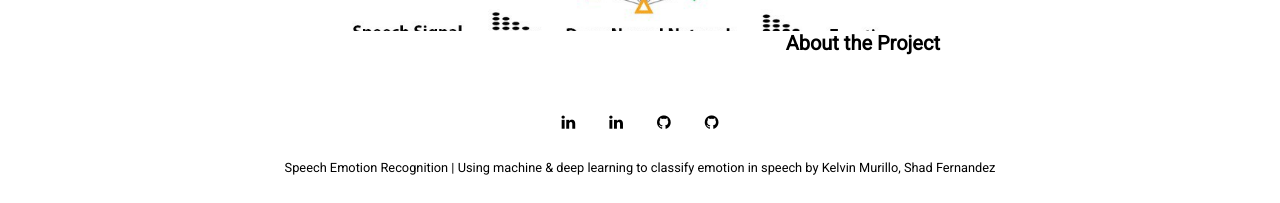
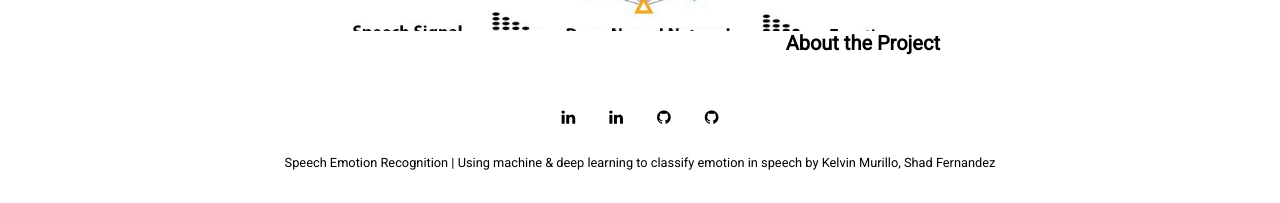
Before and after one commit to kelvinm10/SER_Website, a Jekyll site: the page built from _posts/2022-04-02-about-the-authors.md, in a window 1280 px wide and 1400 px high, scrolled down 24 px. Shown: the part 1194-1397 px from the top of the window. Built offline with Jekyll 4.4.1, drawn with Linux system fonts in a browser that asks for light colours; nearby versions of some CDN libraries.

Commit message:
changes post.scss settings

```diff
--- a/_sass/_post.scss
+++ b/_sass/_post.scss
@@ -1,7 +1,7 @@
 .post-content {
   width: 600px;
   display: block;
-  margin: 10px auto 10px;
+  margin: 5px auto 5px;
 }
 .post-date {
   display: block;
@@ -19,7 +19,7 @@
   .post-content {
     width: 60vw;
     display: block;
-    margin: 10px auto 10px;
+    margin: 5px auto 5px;
   }
   .featured-image img {
     align: middle;
@@ -30,9 +30,9 @@
 }
 @media (max-width: $tablet-width) {
   .post-content {
-    width: 95vw;
+    width: 105vw;
     display: block;
-    margin: 10px auto 10px;
+    margin: 5px auto 5px;
   }
   .featured-image img {
     align: middle;
```
